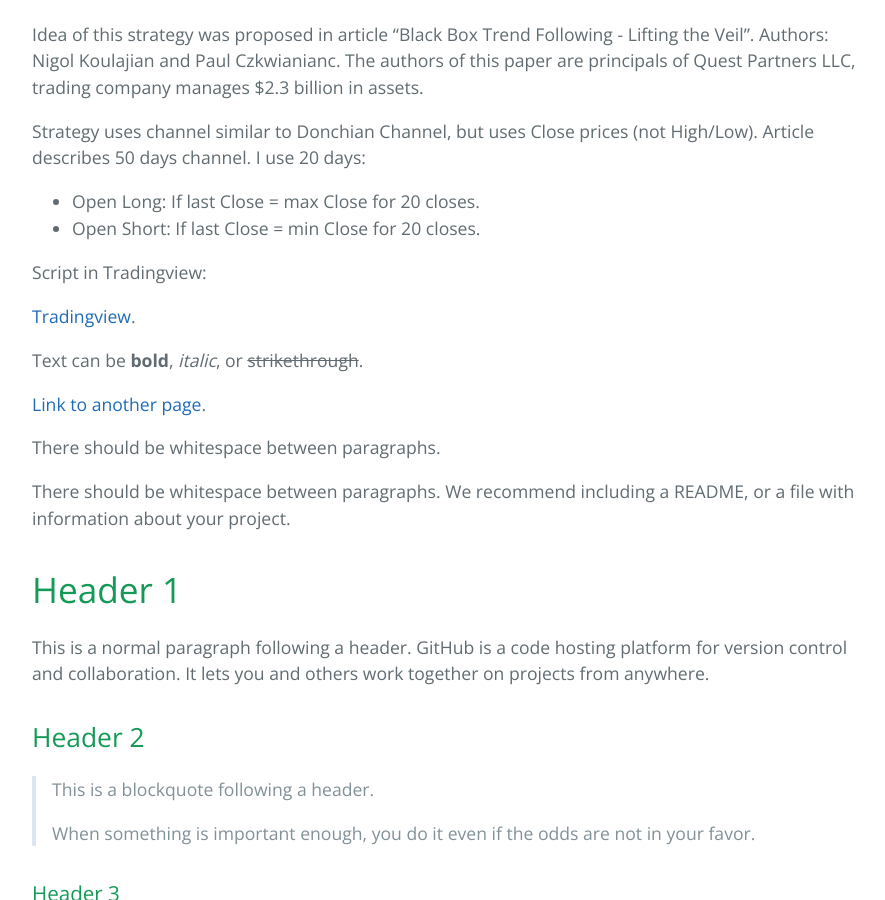
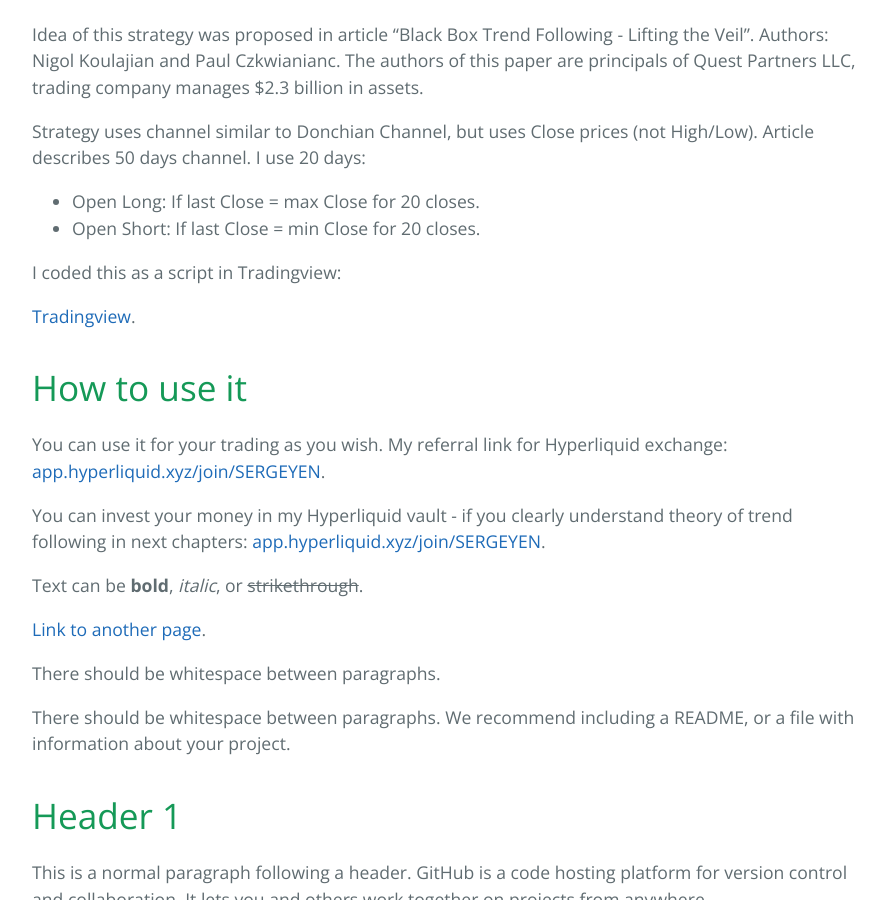
Before and after one commit to sergeyen7/sergeyen7.github.io, a Jekyll site: the page built from index.md, in a window 1280 px wide and 900 px high, scrolled down 905 px. Shown: the whole window, without its empty margins (192-1077 px from the left). Built offline with Jekyll 4.4.1, drawn with Linux system fonts in a browser that asks for light colours; our own code applies the rules of GitHub Pages for plain Markdown files.

Commit message:
Update index.md

```diff
--- a/index.md
+++ b/index.md
@@ -28,9 +28,18 @@ Strategy uses channel similar to Donchian Channel, but uses Close prices (not Hi
 * Open Long: If last Close = max Close for 20 closes.
 * Open Short: If last Close = min Close for 20 closes.
 
-Script in Tradingview:
+I coded this as a script in Tradingview:
 
 [Tradingview](https://www.tradingview.com/script/YPQwKNF8-Donchian-Quest-Research/).
+
+# How to use it
+
+You can use it for your trading as you wish.
+My referral link for Hyperliquid exchange:
+[app.hyperliquid.xyz/join/SERGEYEN](app.hyperliquid.xyz/join/SERGEYEN).
+
+You can invest your money in my Hyperliquid vault - if you clearly understand theory of trend following in next chapters:
+[app.hyperliquid.xyz/join/SERGEYEN](app.hyperliquid.xyz/join/SERGEYEN).
 
 Text can be **bold**, _italic_, or ~~strikethrough~~.
 
```
